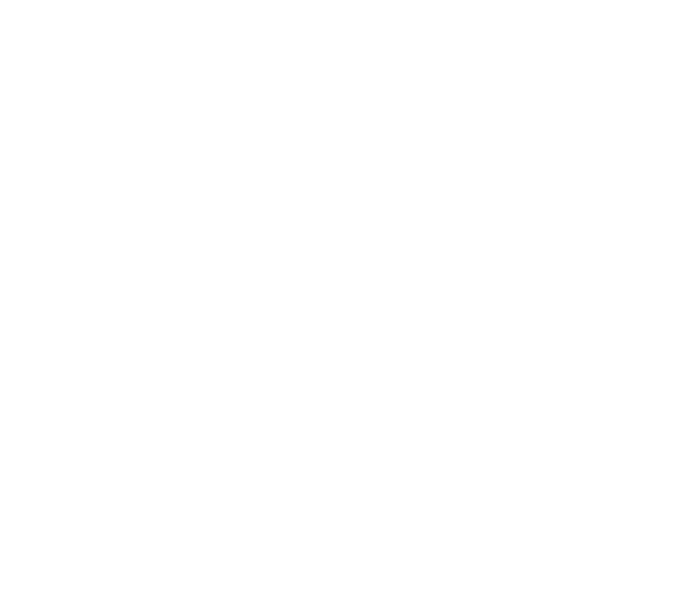
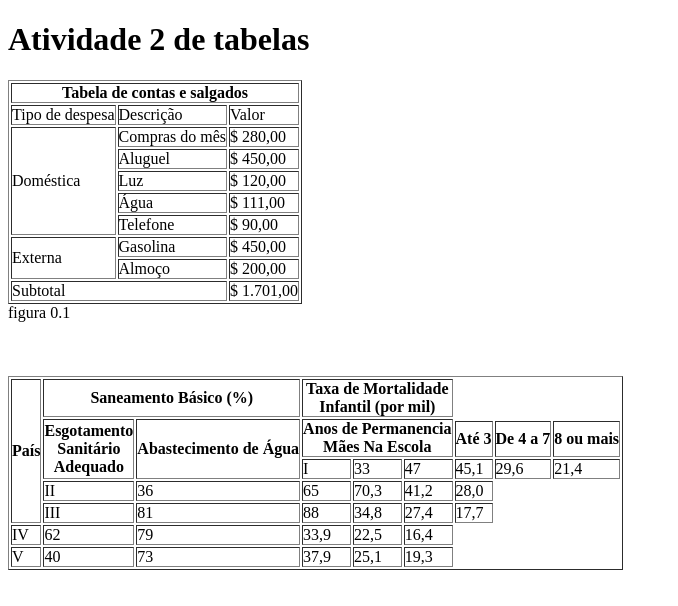
Before and after one commit to plbplbplbplb/tabelas, a plain HTML site: page index1.html in a window 1280 px wide. Shown: the whole page, without its empty margins (0-678 px from the left). Drawn offline with Linux system fonts and the light colour scheme.

Commit message:
Tabela pronta,  porém
necessita-se de correções

```diff
--- a/index1.html
+++ b/index1.html
@@ -0,0 +1,121 @@
+<!DOCTYPE html>
+<html lang="pt-br">
+<head>
+    <meta charset="UTF-8">
+    <meta http-equiv="X-UA-Compatible" content="IE=edge">
+    <meta name="viewport" content="width=device-width, initial-scale=1.0">
+    <title>Tabelas 2 & 3</title>
+</head>
+<body>
+    <h1>Atividade 2 de tabelas</h1>
+    <table border="1" width="0%" cellspacing="2" cellpadding="0">
+        <thead>
+            <tr>
+                <th colspan="3">Tabela de contas e salgados</th>
+            </tr>
+        </thead>
+        <tbody>
+            <tr>
+                <td>Tipo de despesa</td>
+                <td>Descrição</td>
+                <td>Valor</td>
+            </tr>
+            <tr>
+                <td rowspan="5"> Doméstica</td>
+                <td>Compras do mês</td>
+                <td>$ 280,00</td>
+            </tr>
+            <tr>
+                <td>Aluguel</td>
+                <td>$ 450,00</td>
+            </tr>
+            <tr>
+                <td>Luz</td>
+                <td>$ 120,00</td>
+            </tr>
+            <tr>
+                <td>Água</td>
+                <td>$ 111,00</td>
+            </tr>
+            <tr>
+                <td>Telefone</td>
+                <td>$ 90,00</td>
+            </tr>
+            <tr>
+                <td rowspan="2"> Externa</td>
+                <td>Gasolina</td>
+                <td>$ 450,00</td>
+            </tr>
+            <tr>
+                <td>Almoço</td>
+                <td>$ 200,00</td>
+            </tr>
+            <tr>
+                <td colspan="2">Subtotal</td>
+                <td>$ 1.701,00</td>
+            </tr>
+        </tbody>
+    </table>
+    <caption>figura 0.1</caption>
+    <br><br><br><br>
+    <table border="1" width="0%" cellspacing="2" cellpadding="0">
+        <thead>
+            <tr>
+                <th rowspan="6">País</th>
+                <th colspan="2">Saneamento Básico (%)</th>
+                <th colspan="3">Taxa de Mortalidade <br> Infantil (por mil)</th>
+            </tr>
+            <tr>
+                <th rowspan="3">Esgotamento <br> Sanitário <br>Adequado</th>
+                <th rowspan="3">Abastecimento de Água</th>
+                <th rowspan="2" colspan="3">Anos de Permanencia <br> Mães Na Escola</th>
+            </tr>
+            <tr>
+                <th>Até 3</th>
+                <th>De 4 a 7</th>
+                <th>8 ou mais</th>
+            </tr>
+            <tr>
+                <td>I</td>
+                <td>33</td>
+                <td>47</td>
+                <td>45,1</td>
+                <td>29,6</td>
+                <td>21,4</td>
+            </tr>
+            <tr>
+                <td>II</td>
+                <td>36</td>
+                <td>65</td>
+                <td>70,3</td>
+                <td>41,2</td>
+                <td>28,0</td>
+            </tr>
+            <tr>
+                <td>III</td>
+                <td>81</td>
+                <td>88</td>
+                <td>34,8</td>
+                <td>27,4</td>
+                <td>17,7</td>
+            </tr>
+            <tr>
+                <td>IV</td>
+                <td>62</td>
+                <td>79</td>
+                <td>33,9</td>
+                <td>22,5</td>
+                <td>16,4</td>
+            </tr>
+            <tr>
+                <td>V</td>
+                <td>40</td>
+                <td>73</td>
+                <td>37,9</td>
+                <td>25,1</td>
+                <td>19,3</td>
+            </tr>
+        </thead>
+    </table>
+</body>
+</html>
```
Also changed, not shown: index.html (+1 -1 lines).
